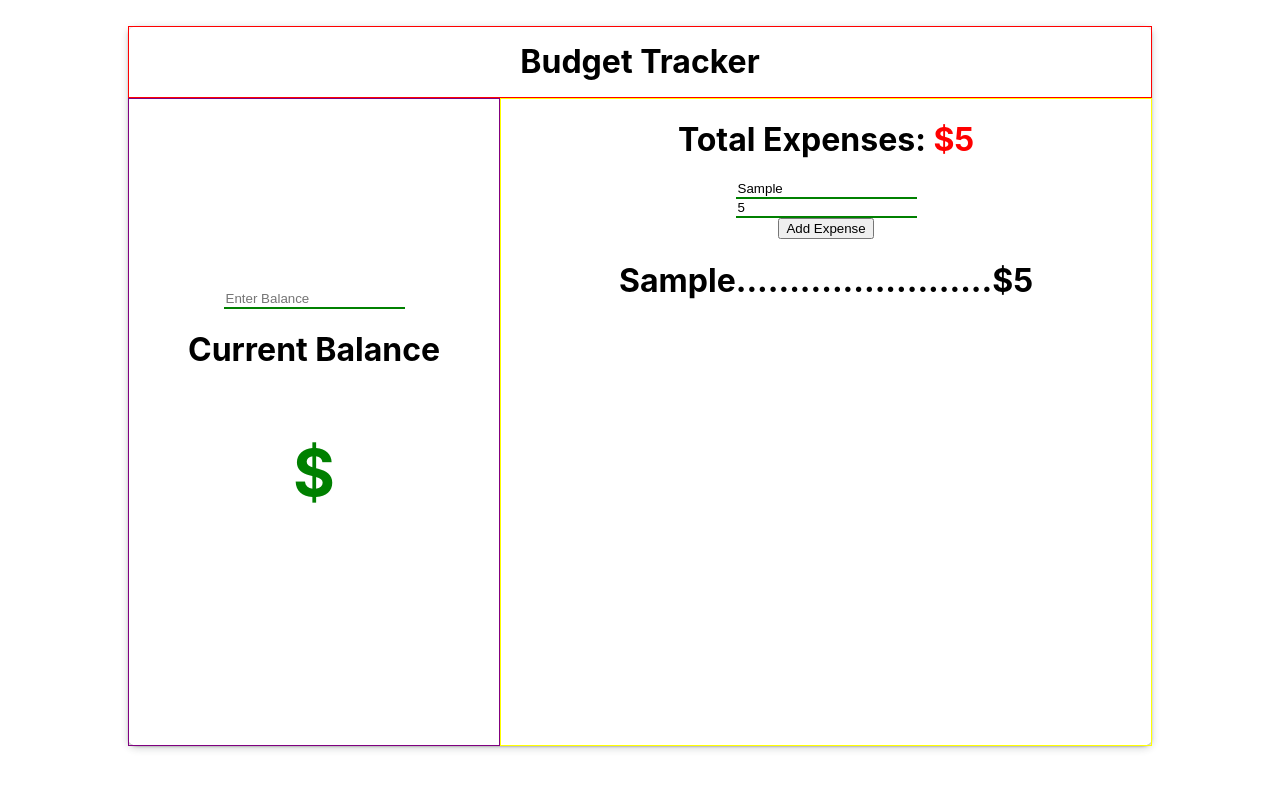
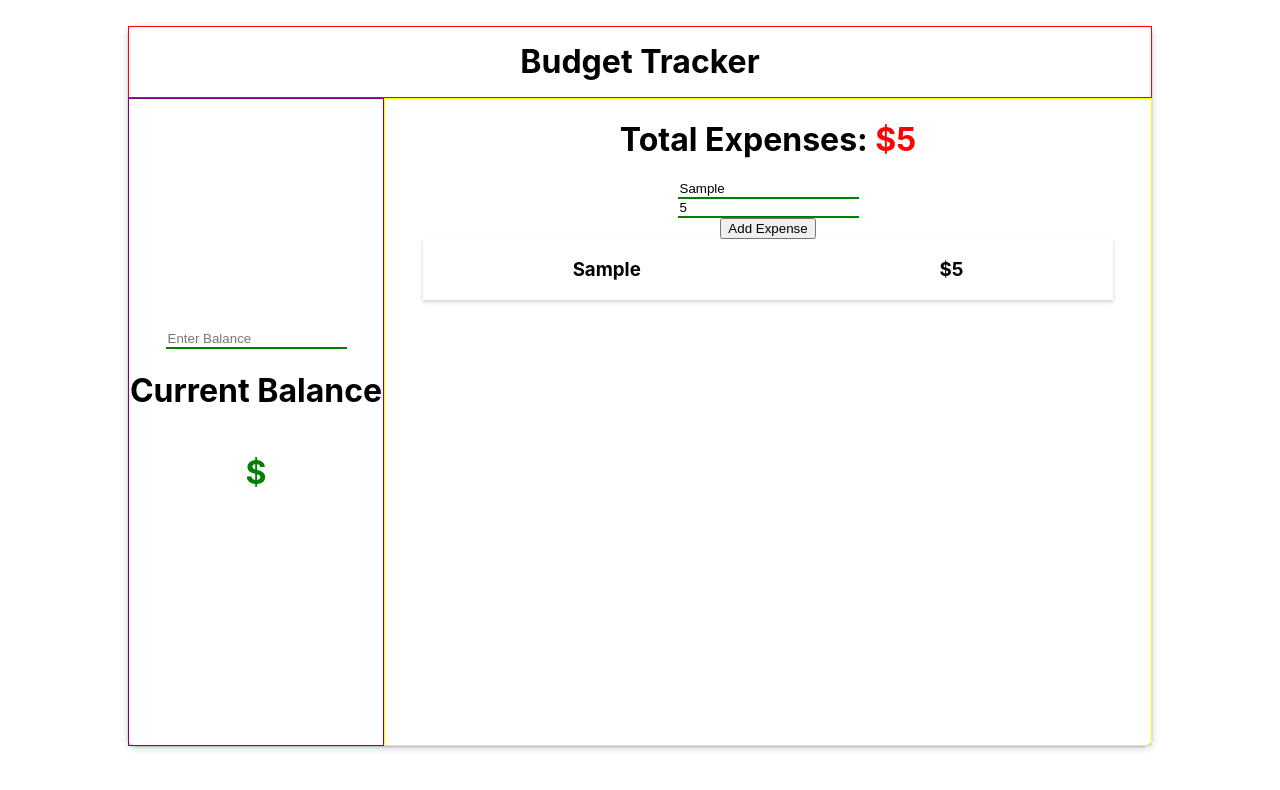
Before and after one commit to c-ggreen/Budget-Tracker, a React (Create React App) app: page / in a window 1280 px wide. Both pictures are taken after typing "Sample", "5" into the empty fields and a click on the button "Add Expense". Shown: the top 790 px of the page. Built offline with nearby package versions, Linux system fonts and the light colour scheme.

Commit message:
updated comments, styling, and formatting

```diff
--- a/src/App.css
+++ b/src/App.css
@@ -7,8 +7,9 @@
   box-shadow: rgba(60, 64, 67, 0.3) 0px 1px 2px 0px, rgba(60, 64, 67, 0.15) 0px 2px 6px 2px;
   display: grid;
   grid-template-rows: 10% 90%;
-  grid-template-areas:"header header header"
-                      "balance expense expense"
+  grid-template-columns: 25% 75%;
+  grid-template-areas:"header header"
+                      "balance expense"
   ;
 }
 header{
@@ -39,7 +40,7 @@ header{
     }
   .balanceAmount{
     color: green;
-    font-size: 4em;
+    font-size: 2em;
   }
 .expenseMain{
   grid-area: expense;
@@ -48,6 +49,13 @@ header{
   flex-direction: column;
   align-items: center;
 }
-  .expenseAmount{
+  .totalExpense{
     color: red;
   }
+  .expenseItem{
+    /* border: 1px solid red; */
+    width: 90%;
+    display: flex;
+    justify-content: space-around;
+    box-shadow: rgba(0, 0, 0, 0.18) 0px 2px 4px;
+  }
--- a/src/Components/BalanceMain.jsx
+++ b/src/Components/BalanceMain.jsx
@@ -6,17 +6,17 @@ class BalanceMain extends Component {
         this.state={
             balance: '',
         }
-        console.log(this.state.balance)
     }
 
-    changeBalance = (input) =>{
-
+    // The function responsible for altering the state of the balance.
+    changeBalance = (event) =>{
         // Note: I put a goddamn equal sign here for setState which broke my code and I couldn't figure it out for the longest time.
         this.setState({
-            balance: input
+            balance: event.target.value
         })
     }
 
+    // This function is used in the input fields so that when a user clicks on the field (focuses) it resets the value in the field, making it blank so the user doesn't have to manually delete the value.
     onFocus = () =>{
         this.setState({
             balance:''
@@ -28,15 +28,12 @@ class BalanceMain extends Component {
         return (
             <div className="balanceMain">
 
+                {/* The input field for the budget balance */}
                 <input
                     className="balanceInput"
                     type="number"
                     placeholder="Enter Balance"
-                        onChange={
-                            (event)=>{
-                                this.changeBalance(event.target.value)
-                            }
-                        }
+                    onChange={this.changeBalance}
                     value={this.state.balance}
 
                     // makes it so that when user clicks on input field again it resets it to an empty input
--- a/src/Components/ExpenseItem.jsx
+++ b/src/Components/ExpenseItem.jsx
@@ -4,10 +4,9 @@ class ExpenseItem extends Component {
 
     render() {
         return (
-            <div>
-                <h1>
-                {this.props.expenseName}........................${this.props.expenseAmount}
-                </h1>
+            <div className="expenseItem">
+                <h3>{this.props.expenseName}</h3>
+                <h3>${this.props.expenseAmount}</h3>
             </div>
         );
     }
--- a/src/Components/ExpenseMain.jsx
+++ b/src/Components/ExpenseMain.jsx
@@ -11,28 +11,35 @@ class ExpenseMain extends Component {
         }
     }
 
+    // The function responsible for altering the state of the expenseName
     changeName = (event) =>{
         this.setState({
             expenseName: event.target.value
         })
     }
 
+    // The function responsible for altering the state of the expenseAmount
     changeAmount = (event) =>{
         this.setState({
             expenseAmount: event.target.value
         })
     }
 
+    // The function responsible for adding the inputs to an empty array in the form of an object so that they can be later mapped to the DOM
     addExpense = () =>{
+        // Creating a new variable that is equal to the empty array in this.state
         let newArray = this.state.expenseArray
 
+        // Creating an object that sets the expenseName and expenseAmount equal to the current values in this.state
         const expenseObject ={
             expenseName: this.state.expenseName,
             expenseAmount: this.state.expenseAmount
         }
 
+        // Pushing the object with the current values into the the newArray variable
         newArray.push(expenseObject)
 
+        // Setting the state of the original array in this.state to the newArray that now holds the updated values
         this.setState({
             expenseArray: newArray
         })
@@ -53,8 +60,9 @@ class ExpenseMain extends Component {
     render() {
         return (
             <div className="expenseMain">
-                <h1>Total Expenses: <span className="expenseAmount">${this.state.expenseAmount}</span></h1>
+                <h1>Total Expenses: <span className="totalExpense">${this.state.expenseAmount}</span></h1>
 
+            {/* The input field for the Expense Name */}
             <input
                 className="balanceInput"
                 type="text"
@@ -66,6 +74,7 @@ class ExpenseMain extends Component {
                 onFocus={this.onFocusName}
             />
 
+            {/* The input field for the Expense Amount */}
             <input
                 className="balanceInput"
                 type="number"
@@ -77,14 +86,14 @@ class ExpenseMain extends Component {
                 onFocus={this.onFocusAmount}
             />
 
+            {/* The button that carries on the addExpense function that adds the new expense object to the array, which in turn renders it onto the DOM */}
             <button onClick={()=>{this.addExpense()}}>Add Expense</button>
 
 
-            {/* For each "ExpenseItem" I am giving it a prop of name and amount that is tied to the state */}
-
+            {/* I am rendering an "ExpenseItem" component by adding an item to an empty array. For each "ExpenseItem" I am giving it a prop of name and amount that is tied to the state */}
             {this.state.expenseArray.map((item,i)=>{
 
-                return <ExpenseItem
+                return <ExpenseItem key={i}
                 expenseName={item.expenseName}
                 expenseAmount={item.expenseAmount}
                 />
```
Also changed, not shown: src/Components/Main.jsx (+4 -3 lines). Lines whose indentation alone changed are shown as unchanged.
